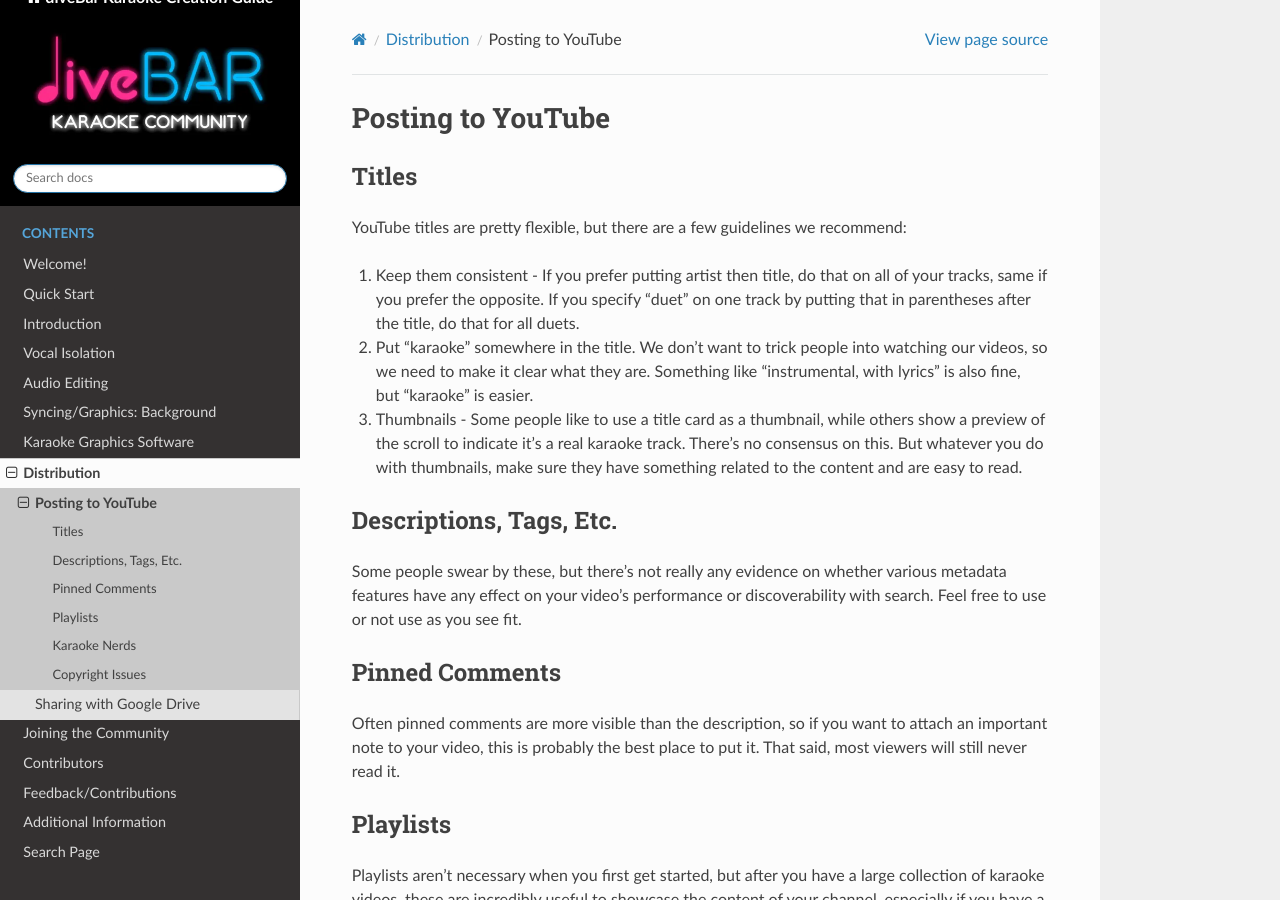
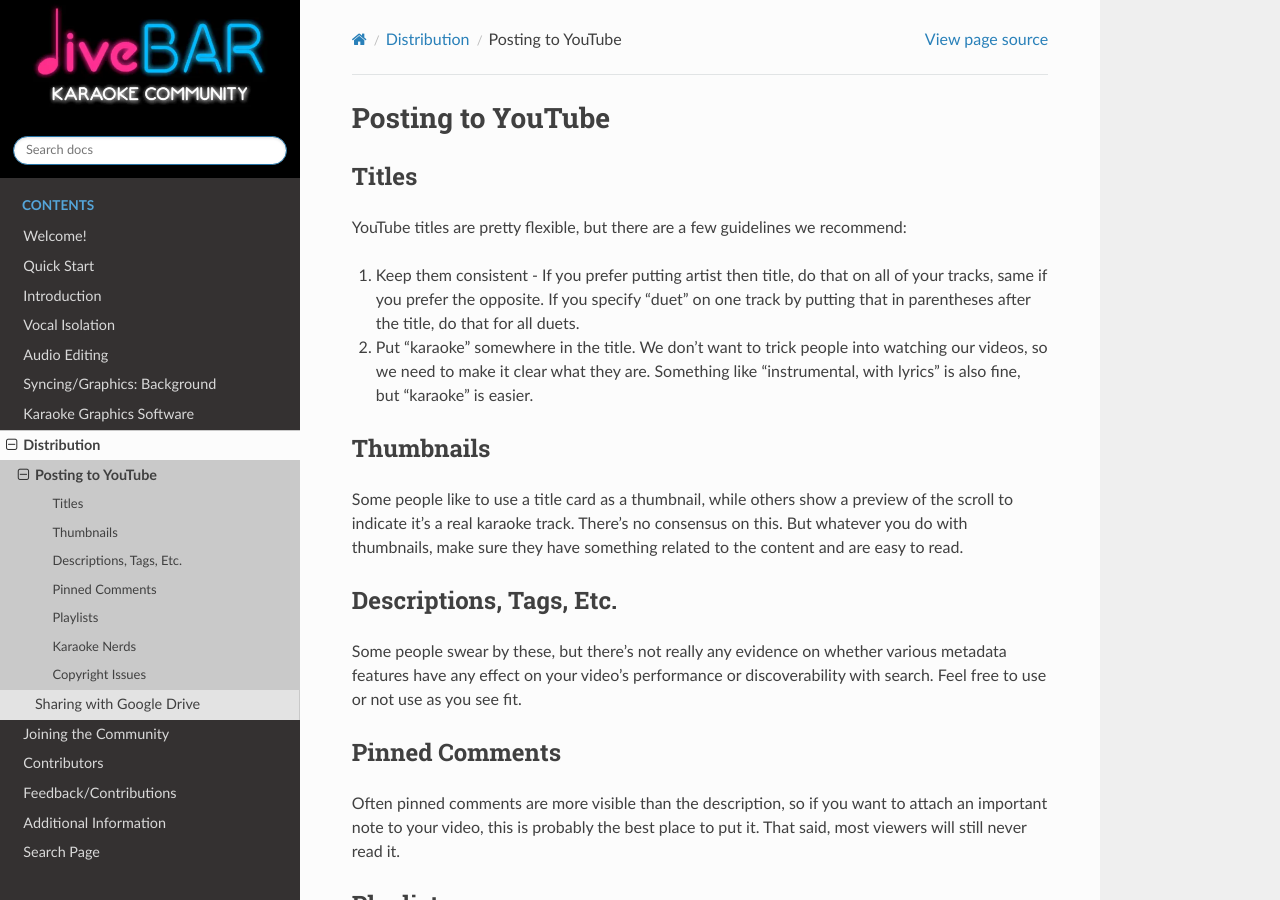
Before and after one commit to diveBarKaraoke/divebar_karaoke_creation_guide, a Sphinx documentation site: the page built from docs/youtube.rst, in a window 1280 px wide and 900 px high. Built offline with Sphinx 7.4.7 and the Read the Docs theme 2.0.0, drawn with Linux system fonts in a browser that asks for light colours; part of the change alters nothing that is shown.

Commit message:
Split YT thumbnail note to section

```diff
--- a/docs/youtube.rst
+++ b/docs/youtube.rst
@@ -10,7 +10,10 @@ YouTube titles are pretty flexible, but there are a few guidelines we recommend:
 
 2. Put "karaoke" somewhere in the title. We don't want to trick people into watching our videos, so we need to make it clear what they are. Something like "instrumental, with lyrics" is also fine, but "karaoke" is easier.
 
-3. Thumbnails - Some people like to use a title card as a thumbnail, while others show a preview of the scroll to indicate it's a real karaoke track. There's no consensus on this. But whatever you do with thumbnails, make sure they have something related to the content and are easy to read.
+Thumbnails
+----------
+
+Some people like to use a title card as a thumbnail, while others show a preview of the scroll to indicate it's a real karaoke track. There's no consensus on this. But whatever you do with thumbnails, make sure they have something related to the content and are easy to read.
 
 Descriptions, Tags, Etc.
 ------------------------
```
